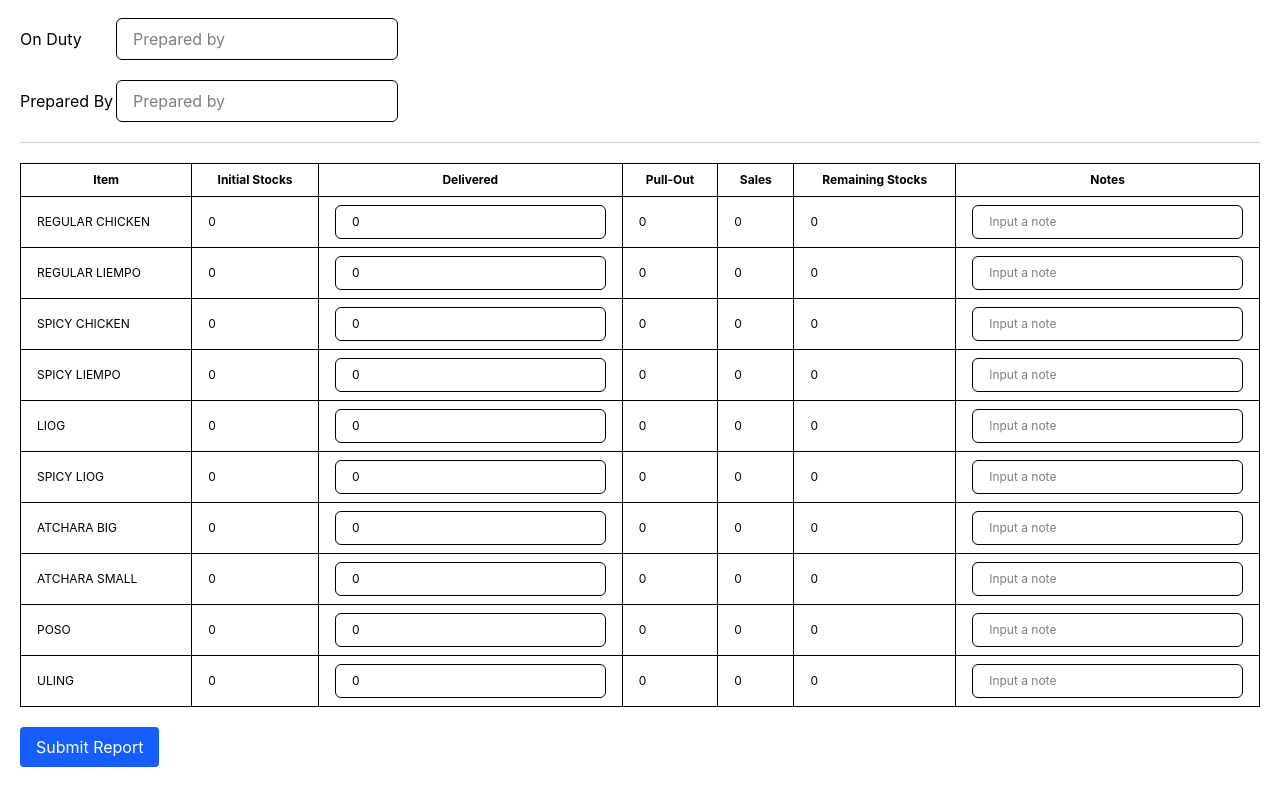
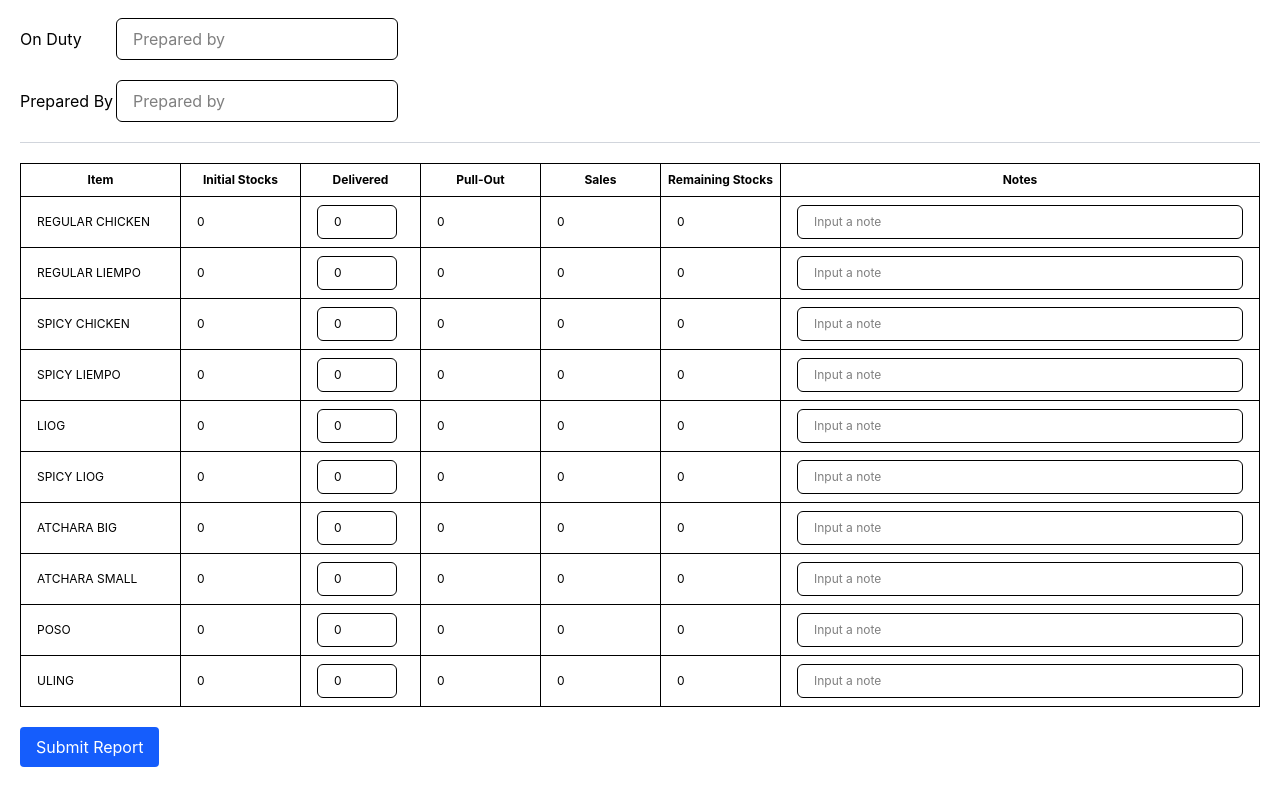
Before and after one commit to warjohn123/hwrg-sales-report, a React (Vite) app: page /reports/create in a window 1280 px wide. Shown: the part 1054-1841 px from the top of the page. Built offline with nearby package versions, Linux system fonts and the light colour scheme.

Commit message:
Adjust css on table

```diff
--- a/src/components/reports/create/chicky-oink/ChickyOinkInventoryTable.tsx
+++ b/src/components/reports/create/chicky-oink/ChickyOinkInventoryTable.tsx
@@ -15,14 +15,14 @@ export default function ChickyOinkInventoryTable() {
         <table className="table-auto w-full border-collapse">
           <thead>
             <tr>
-              <th className="sticky left-0 bg-white z-10 border px-4 py-2">
+              <th className="sticky left-0 bg-white z-10 border w-40 py-2">
                 Item
               </th>
-              <th className="border px-4 py-2">Initial Stocks</th>
-              <th className="border px-4 py-2">Delivered</th>
-              <th className="border px-4 py-2">Pull-Out</th>
-              <th className="border px-4 py-2">Sales</th>
-              <th className="border px-4 py-2">Remaining Stocks</th>
+              <th className="border w-30 py-2">Initial Stocks</th>
+              <th className="border w-20 py-2">Delivered</th>
+              <th className="border w-30 py-2">Pull-Out</th>
+              <th className="border w-30 py-2">Sales</th>
+              <th className="border w-30 py-2">Remaining Stocks</th>
               <th className="border px-4 py-2">Notes</th>
             </tr>
           </thead>
@@ -35,10 +35,10 @@ export default function ChickyOinkInventoryTable() {
                 <td className="border px-4 py-2">
                   {inventory[key].initial_stocks}
                 </td>
-                <td className="border px-4 py-2">
+                <td className="border px-4 py-2 w-30">
                   <input
                     type="number"
-                    className="w-full px-4 py-2 border rounded-md focus:outline-none focus:ring-2 focus:ring-blue-500"
+                    className="w-20 px-4 py-2 border rounded-md focus:outline-none focus:ring-2 focus:ring-blue-500"
                     value={inventory[key].delivered}
                     onChange={(e) =>
                       setInventory({
```
